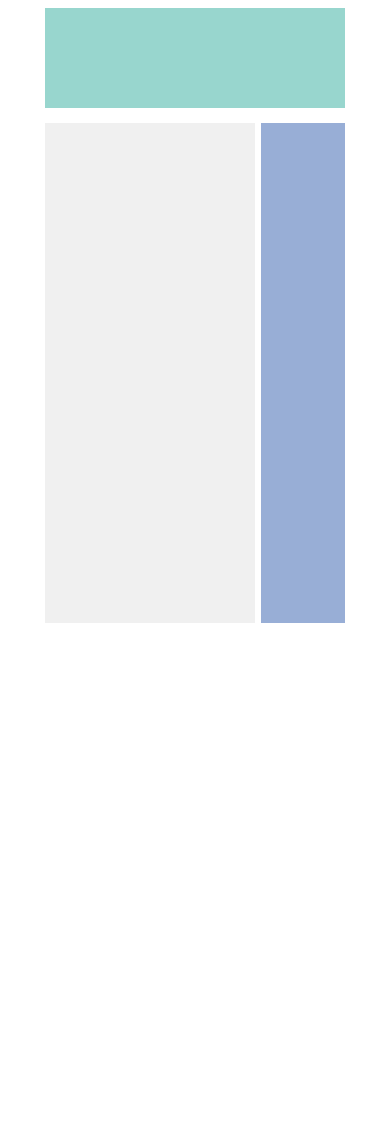
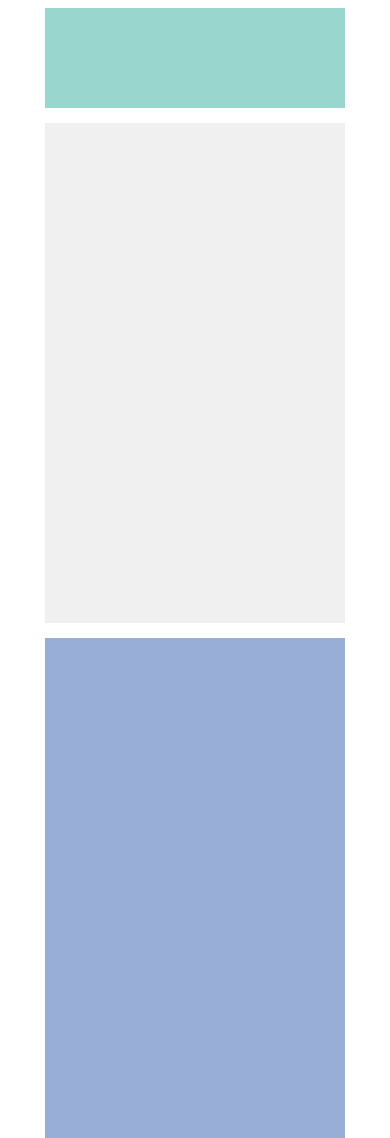
Before and after one commit to mohCoder/mobile-first, a plain HTML site: page index.html in a window 390 px wide. Before the commit the page ends 844 px from the top, so only its background shows below. Drawn offline with Linux system fonts and the light colour scheme.

Commit message:
Adding Media Queries using Desctop-First approach

```diff
--- a/css/style.css
+++ b/css/style.css
@@ -21,3 +21,11 @@ aside{
 	background: #98aed6;
 	margin-top: 15px;
 }
+@media (max-width: 768px){
+	section {
+		width: 100%;
+	}
+	aside {
+		width: 100%;
+	}
+}
```
